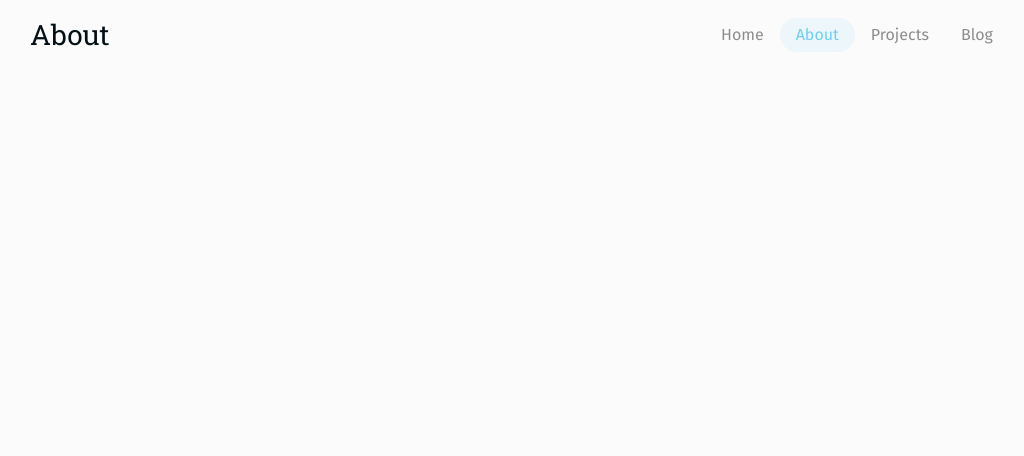
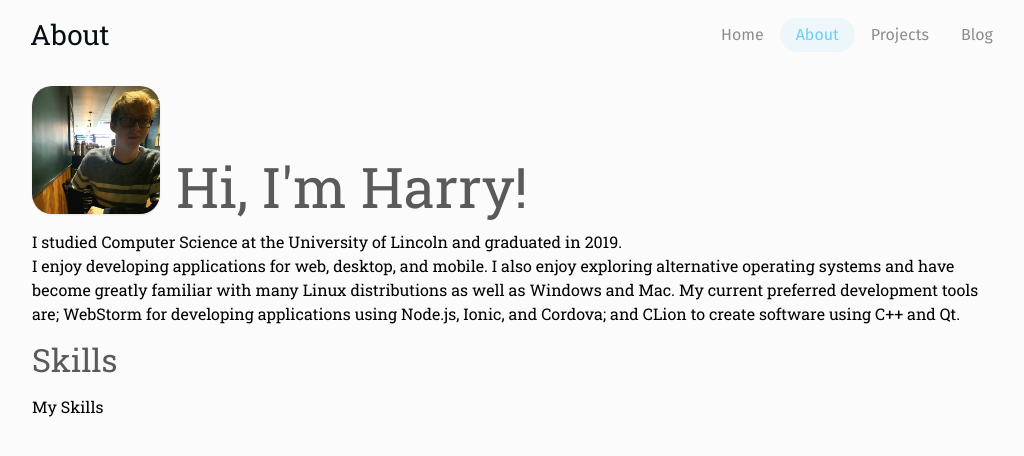
Before and after one commit to h-crocker/h-crocker.github.io, a Jekyll site: the page built from about.html, in a window 1280 px wide and 900 px high. Shown: the top 456 px of the window, without its empty margins (128-1152 px from the left). Built offline with Jekyll 4.4.1, drawn with Linux system fonts in a browser that asks for light colours.

Commit message:
Initial About Page Content

```diff
--- /dev/null
+++ b/_sass/about.scss
@@ -0,0 +1,63 @@
+.about-header {
+  margin: 16px 0;
+}
+
+@include all-phones {
+  .about-header {
+    margin-top: 0;
+  }
+}
+
+.about-image {
+  width: 128px;
+  height: 128px;
+  float: left;
+  padding-right: 16px;
+  padding-bottom: 16px;
+}
+
+.about-image img {
+  width: $full;
+  height: $full;
+  border-radius: 20px;
+  box-shadow: $card-shadow;
+}
+
+.about-title {
+  margin: 0;
+  font-size: 2em;
+}
+
+.about-description {
+  line-height: 1.5;
+}
+
+.title-wrapper {
+  height: 128px;
+  width: $full;
+}
+
+.title-wrapper .about-title{
+  height: inherit;
+  vertical-align: bottom;
+  display: table-cell;
+  font-size: 56px;
+  line-height: 56px;
+}
+
+@media (max-width: 379px) {
+  .about-image {
+    display: none;
+  }
+  .title-wrapper {
+    height: unset;
+    margin-bottom: 16px;
+  }
+  .about-title {
+    font-size: 2em;
+    line-height: unset;
+  }
+  .about-description {
+    margin-top: 0;
+  }
+}
--- a/_sass/harrycrocker.scss
+++ b/_sass/harrycrocker.scss
@@ -9,3 +9,4 @@
 @import "default.scss";
 @import "navigation.scss";
 @import "footer.scss";
+@import "about";
--- a/about.html
+++ b/about.html
@@ -3,3 +3,23 @@ layout: default
 title: About
 permalink: /about/
 ---
+<div class="about-header">
+    <div class="about-image">
+        <img src="{{ site.url }}/assets/img/me.jpg" >
+    </div>
+    <div class="title-wrapper">
+        <h1 class="about-title">Hi, I'm Harry!</h1>
+    </div>
+    <p class="about-description">
+        I studied Computer Science at the University of Lincoln and graduated in 2019.<br>
+        I enjoy developing applications for web, desktop, and mobile. I also enjoy exploring alternative operating systems
+        and have become greatly familiar with many Linux distributions as well as Windows and Mac. My current preferred
+        development tools are; WebStorm for developing applications using Node.js, Ionic, and Cordova; and CLion to create
+        software using C++ and Qt.
+    </p>
+</div>
+
+<h1 class="about-title">Skills</h1>
+<p class="about-description">
+    My Skills
+</p>
```
